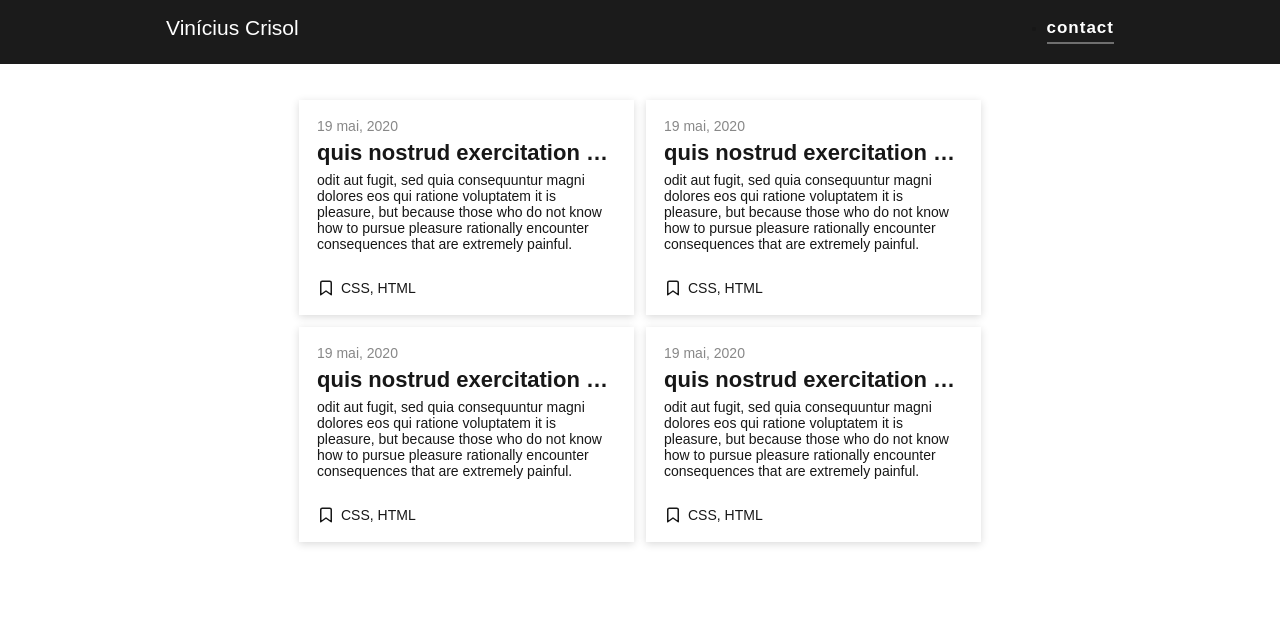
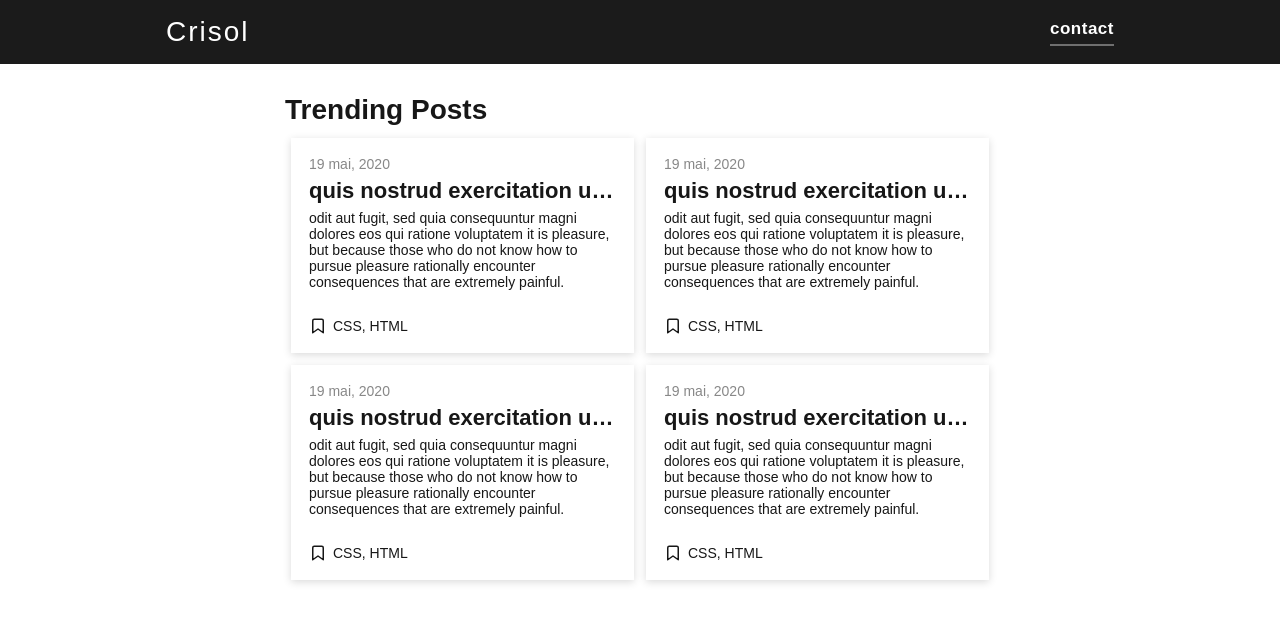
Before and after one commit to ViniciusCrisol/blog-nextJs, a Next.js app: page / in a window 1280 px wide. Shown: the top 622 px of the page. Built offline with nearby package versions, Linux system fonts and the light colour scheme.

Commit message:
Header fix

```diff
--- a/src/components/Spotlight/index.js
+++ b/src/components/Spotlight/index.js
@@ -4,10 +4,13 @@ import Post from '../SpotlightPost';
 function Spotlight() {
   return (
     <Container>
-      <Post />
-      <Post />
-      <Post />
-      <Post />
+      <h1>Trending Posts</h1>
+      <main>
+        <Post />
+        <Post />
+        <Post />
+        <Post />
+      </main>
     </Container>
   );
 }
--- a/src/components/Spotlight/styles.js
+++ b/src/components/Spotlight/styles.js
@@ -1,8 +1,14 @@
 import styled from 'styled-components';
 
 export const Container = styled.div`
-  display: flex;
-  flex-wrap: wrap;
-  justify-content: center;
-  align-items: center;
+  h1 {
+    margin-bottom: 6px;
+  }
+
+  main {
+    display: flex;
+    flex-wrap: wrap;
+    justify-content: center;
+    align-items: center;
+  }
 `;
--- a/src/components/SpotlightPost/styles.js
+++ b/src/components/SpotlightPost/styles.js
@@ -1,7 +1,7 @@
 import styled from 'styled-components';
 
 export const Container = styled.div`
-  max-width: 335px;
+  max-width: 343px;
   max-height: 255px;
 
   box-shadow: 0px 2px 8px rgba(0, 0, 0, 0.15);
--- a/src/layout/Header/index.js
+++ b/src/layout/Header/index.js
@@ -1,15 +1,16 @@
+import Link from 'next/link';
 import { Container } from './styles';
 
 function layout() {
   return (
     <Container>
       <main>
-        <h1>Vinícius Crisol</h1>
-        <ul>
-          <li>
-            <a href=''>contact</a>
-          </li>
-        </ul>
+        <Link href='/'>
+          <h1>Crisol</h1>
+        </Link>
+        <section>
+          <a href=''>contact</a>
+        </section>
       </main>
     </Container>
   );
--- a/src/layout/Header/styles.js
+++ b/src/layout/Header/styles.js
@@ -18,16 +18,23 @@ export const Container = styled.header`
     justify-content: space-between;
 
     h1 {
-      font-size: 21px;
+      font-size: 28px;
       font-weight: normal;
       color: var(--white);
+      letter-spacing: 2px;
+
+      cursor: pointer;
     }
+
+    section {
+      display: flex;
+      align-items: center;
 
       a {
         font-size: 17px;
         color: var(--white);
         font-weight: 600;
-      letter-spacing: 1px;
+        letter-spacing: 0.5px;
 
         border-bottom: 2px solid var(--opacity-gray);
         padding-bottom: 5px;
@@ -39,4 +46,5 @@ export const Container = styled.header`
         }
       }
     }
+  }
 `;
--- a/styles/global.js
+++ b/styles/global.js
@@ -6,6 +6,7 @@ export default createGlobalStyle`
   padding: 0;
   outline: 0;
   box-sizing: border-box;
+  transition: ease;
 }
 
 *:focus{
@@ -36,8 +37,8 @@ a{
 :root{
 --background: #fff;
 --text: #171717;
---main: #09BF97;
---main-opacity: #09BF9799;
+--main: #269E74;
+--main-opacity: #269E7499;
 --dark: #1B1B1B;
 --white: #fff;
 --opacity-gray: #eee6;
--- a/styles/layout.js
+++ b/styles/layout.js
@@ -1,4 +1,13 @@
-import styled from 'styled-components';
+import styled, { keyframes } from 'styled-components';
+
+export const fadeIn = keyframes`
+  0% {
+    opacity: 0;
+  }
+  100% {
+    opacity: 1;
+  }
+`;
 
 export const Container = styled.div`
   width: 100%;
@@ -10,4 +19,6 @@ export const Content = styled.div`
 
   margin: 0 auto;
   padding: 30px 20px;
+
+  animation: 400ms ${fadeIn};
 `;
```
Lines whose indentation alone changed are shown as unchanged.
